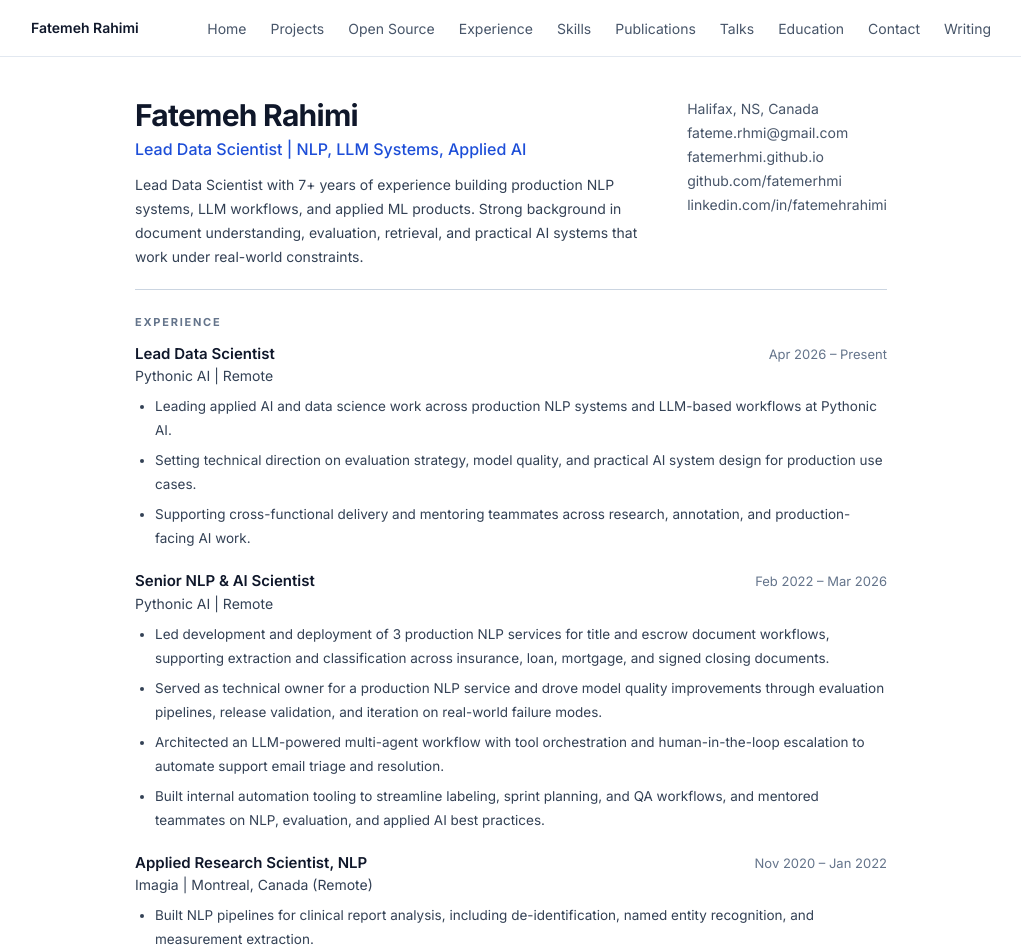
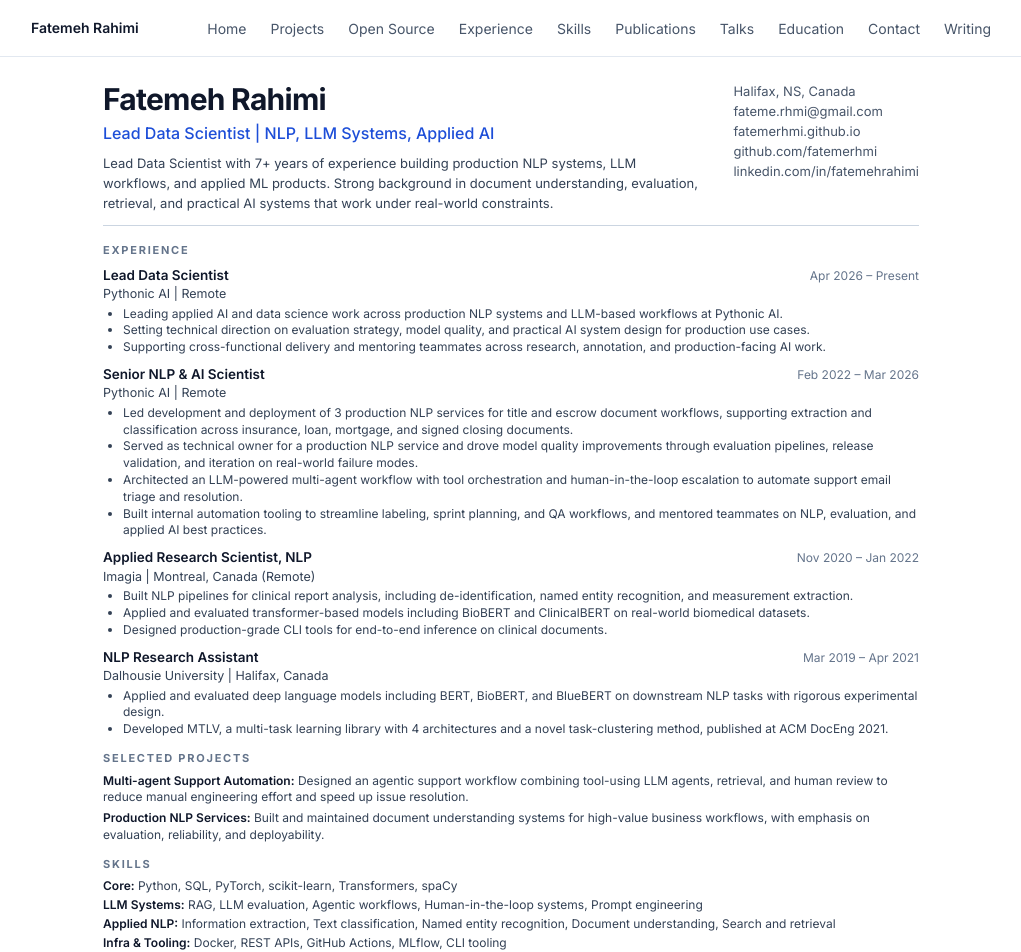
Before and after one commit to fatemerhmi/fatemerhmi.github.io, a Next.js app: page /resume in a window 1280 px wide. Shown: the top 952 px of the page, without its empty margins (129-1150 px from the left). Built offline with nearby package versions, Linux system fonts and the light colour scheme.

Commit message:
Tighten resume layout to single page and regenerate PDF

```diff
--- a/app/globals.css
+++ b/app/globals.css
@@ -30,22 +30,19 @@ body {
   }
 
   .resume-page {
+    display: block !important;
+    padding: 0 !important;
     background: white !important;
   }
 
   .resume-shell {
     max-width: 100% !important;
-    padding: 0.45in 0.55in !important;
+    padding: 0 !important;
+    zoom: 0.82;
   }
 
   .resume-header,
   .resume-bottom-grid {
-    break-inside: avoid;
-  }
-
-  section,
-  li,
-  p {
     break-inside: avoid;
   }
 
--- a/app/resume/page.tsx
+++ b/app/resume/page.tsx
@@ -67,18 +67,18 @@ const skills = {
 
 export default function ResumePage() {
   return (
-    <main className="resume-page bg-white text-slate-900">
-      <div className="mx-auto max-w-[8.5in] px-8 py-10 resume-shell">
-        <header className="border-b border-slate-300 pb-5 mb-6">
+    <main className="resume-page bg-white text-slate-900 flex justify-center px-6 py-6">
+      <div className="w-full max-w-[8.5in] resume-shell">
+        <header className="border-b border-slate-300 pb-3 mb-4">
           <div className="flex items-start justify-between gap-6 resume-header">
             <div>
               <h1 className="text-3xl font-bold tracking-tight">Fatemeh Rahimi</h1>
               <p className="mt-1 text-base font-medium text-blue-700">Lead Data Scientist | NLP, LLM Systems, Applied AI</p>
-              <p className="mt-3 text-[14px] leading-6 text-slate-700 max-w-[6.2in]">
+              <p className="mt-2 text-[13px] leading-5 text-slate-700 max-w-[6.2in]">
                 Lead Data Scientist with 7+ years of experience building production NLP systems, LLM workflows, and applied ML products. Strong background in document understanding, evaluation, retrieval, and practical AI systems that work under real-world constraints.
               </p>
             </div>
-            <div className="text-sm leading-6 text-slate-600 resume-contact">
+            <div className="text-[13px] leading-5 text-slate-600 resume-contact">
               <div>Halifax, NS, Canada</div>
               <div>fateme.rhmi@gmail.com</div>
               <div>fatemerhmi.github.io</div>
@@ -88,19 +88,19 @@ export default function ResumePage() {
           </div>
         </header>
 
-        <section className="mb-6">
+        <section className="mb-3">
           <h2 className="resume-section-title">Experience</h2>
-          <div className="space-y-5 mt-3">
+          <div className="space-y-2 mt-1.5">
             {experience.map((job) => (
               <div key={`${job.company}-${job.title}`}>
                 <div className="flex items-baseline justify-between gap-4">
                   <div>
-                    <h3 className="font-semibold text-[15px]">{job.title}</h3>
-                    <p className="text-[14px] text-slate-700">{job.company} | {job.location}</p>
+                    <h3 className="font-semibold text-[13.5px]">{job.title}</h3>
+                    <p className="text-[12.5px] text-slate-700">{job.company} | {job.location}</p>
                   </div>
-                  <div className="text-[13px] text-slate-500 whitespace-nowrap">{job.period}</div>
+                  <div className="text-[12px] text-slate-500 whitespace-nowrap">{job.period}</div>
                 </div>
-                <ul className="mt-2 space-y-1.5 pl-5 list-disc text-[13.5px] leading-6 text-slate-700">
+                <ul className="mt-0.5 space-y-0 pl-5 list-disc text-[12px] leading-[1.4] text-slate-700">
                   {job.bullets.map((bullet) => (
                     <li key={bullet}>{bullet}</li>
                   ))}
@@ -110,9 +110,9 @@ export default function ResumePage() {
           </div>
         </section>
 
-        <section className="mb-6">
+        <section className="mb-3">
           <h2 className="resume-section-title">Selected Projects</h2>
-          <div className="mt-3 space-y-3 text-[13.5px] leading-6 text-slate-700">
+          <div className="mt-1.5 space-y-1 text-[12px] leading-[1.4] text-slate-700">
             {projects.map((project) => (
               <p key={project.name}>
                 <span className="font-semibold text-slate-900">{project.name}:</span> {project.detail}
@@ -121,9 +121,9 @@ export default function ResumePage() {
           </div>
         </section>
 
-        <section className="mb-6">
+        <section className="mb-3">
           <h2 className="resume-section-title">Skills</h2>
-          <div className="mt-3 space-y-2 text-[13.5px] leading-6 text-slate-700">
+          <div className="mt-1.5 space-y-0.5 text-[12px] leading-[1.4] text-slate-700">
             {Object.entries(skills).map(([group, items]) => (
               <p key={group}>
                 <span className="font-semibold text-slate-900">{group}:</span> {items.join(", ")}
@@ -135,7 +135,7 @@ export default function ResumePage() {
         <section className="grid grid-cols-2 gap-8 resume-bottom-grid">
           <div>
             <h2 className="resume-section-title">Education</h2>
-            <div className="mt-3 space-y-3 text-[13.5px] leading-6 text-slate-700">
+            <div className="mt-1.5 space-y-1.5 text-[12px] leading-[1.4] text-slate-700">
               <div>
                 <div className="font-semibold text-slate-900">M.Sc., Computer Science</div>
                 <div>Dalhousie University, Halifax, Canada</div>
@@ -150,7 +150,7 @@ export default function ResumePage() {
           </div>
           <div>
             <h2 className="resume-section-title">Publication</h2>
-            <div className="mt-3 text-[13.5px] leading-6 text-slate-700">
+            <div className="mt-1.5 text-[12px] leading-[1.4] text-slate-700">
               <p>
                 <span className="font-semibold text-slate-900">MTLV: A Library for Building Multi-task Learning Architectures for NLP</span>
                 <br />
```
Also changed, not shown: 1 other file (tests, documents, lock files or other folders).
